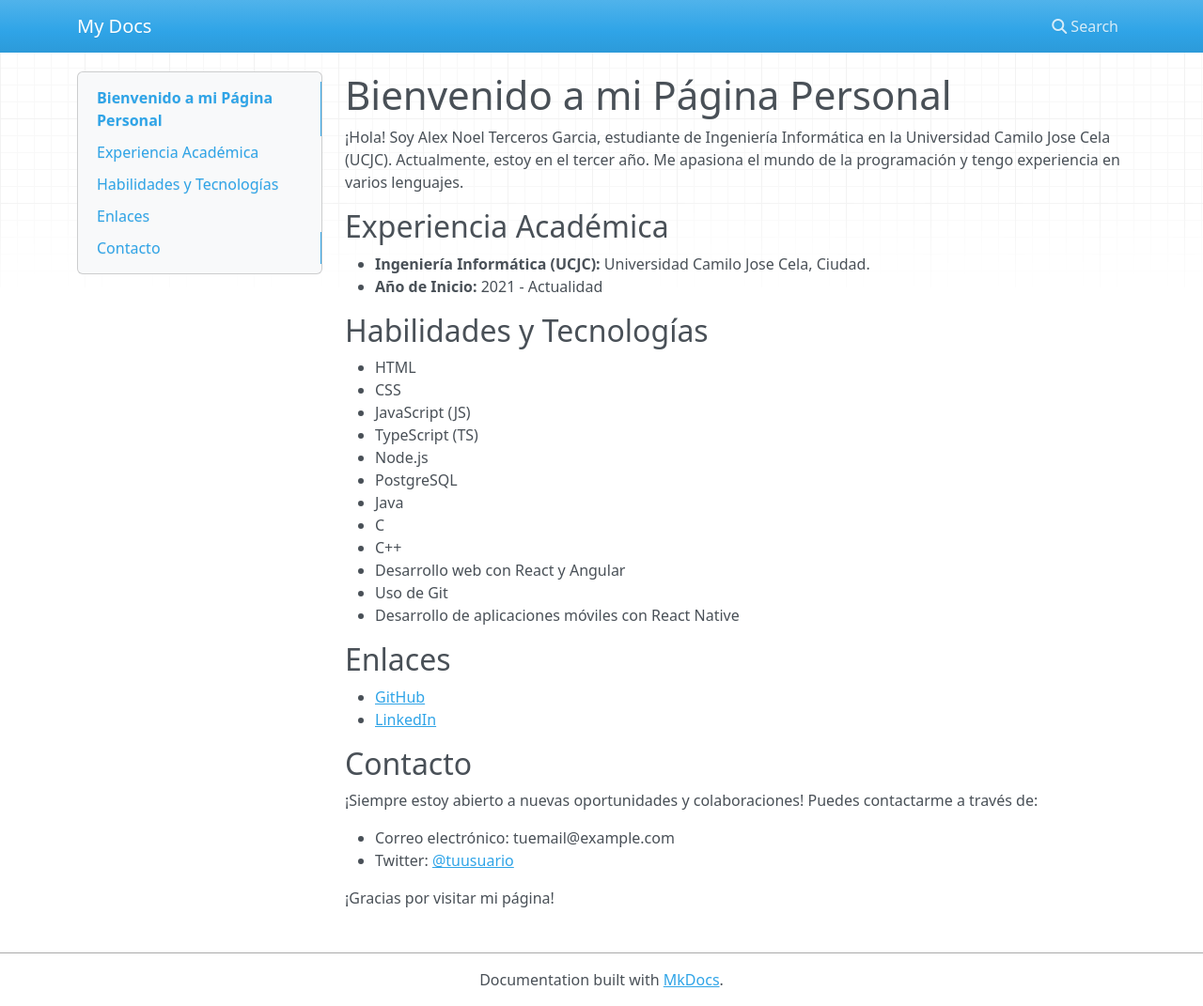
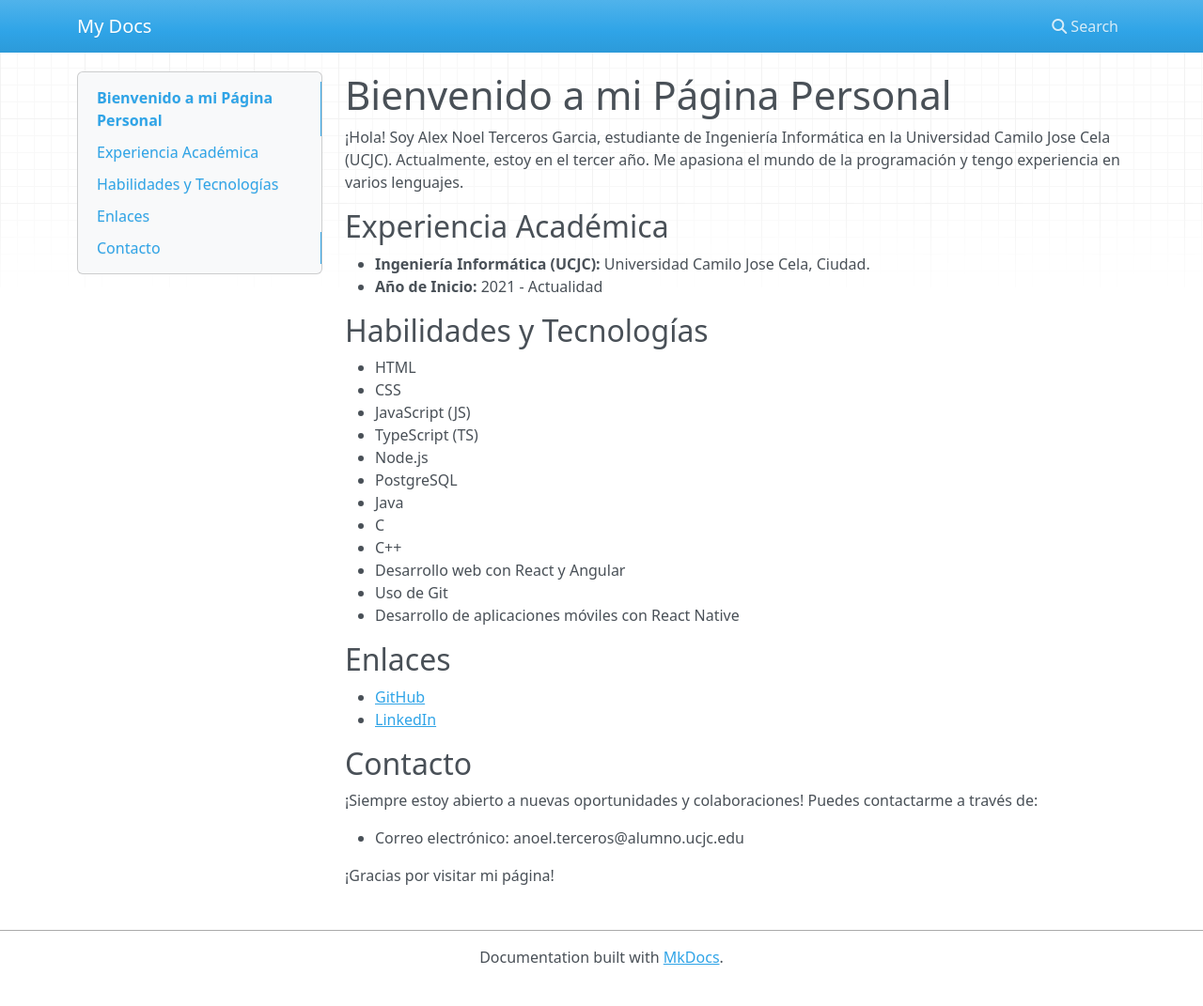
Before and after one commit to alexntg/alexntg.github.io, an MkDocs documentation site: the page built from docs/index.md, in a window 1280 px wide and 1071 px high. Shown: the whole window at 94% size. Built offline with MkDocs 1.6.1, drawn with Linux system fonts in a browser that asks for light colours; nearby versions of some CDN libraries.

Commit message:
Update index.md

```diff
--- a/docs/index.md
+++ b/docs/index.md
@@ -31,7 +31,6 @@
 
 ¡Siempre estoy abierto a nuevas oportunidades y colaboraciones! Puedes contactarme a través de:
 
-- Correo electrónico: tuemail@example.com
-- Twitter: [@tuusuario](https://twitter.com/tuusuario)
+- Correo electrónico: anoel.terceros@alumno.ucjc.edu
 
 ¡Gracias por visitar mi página!
```
